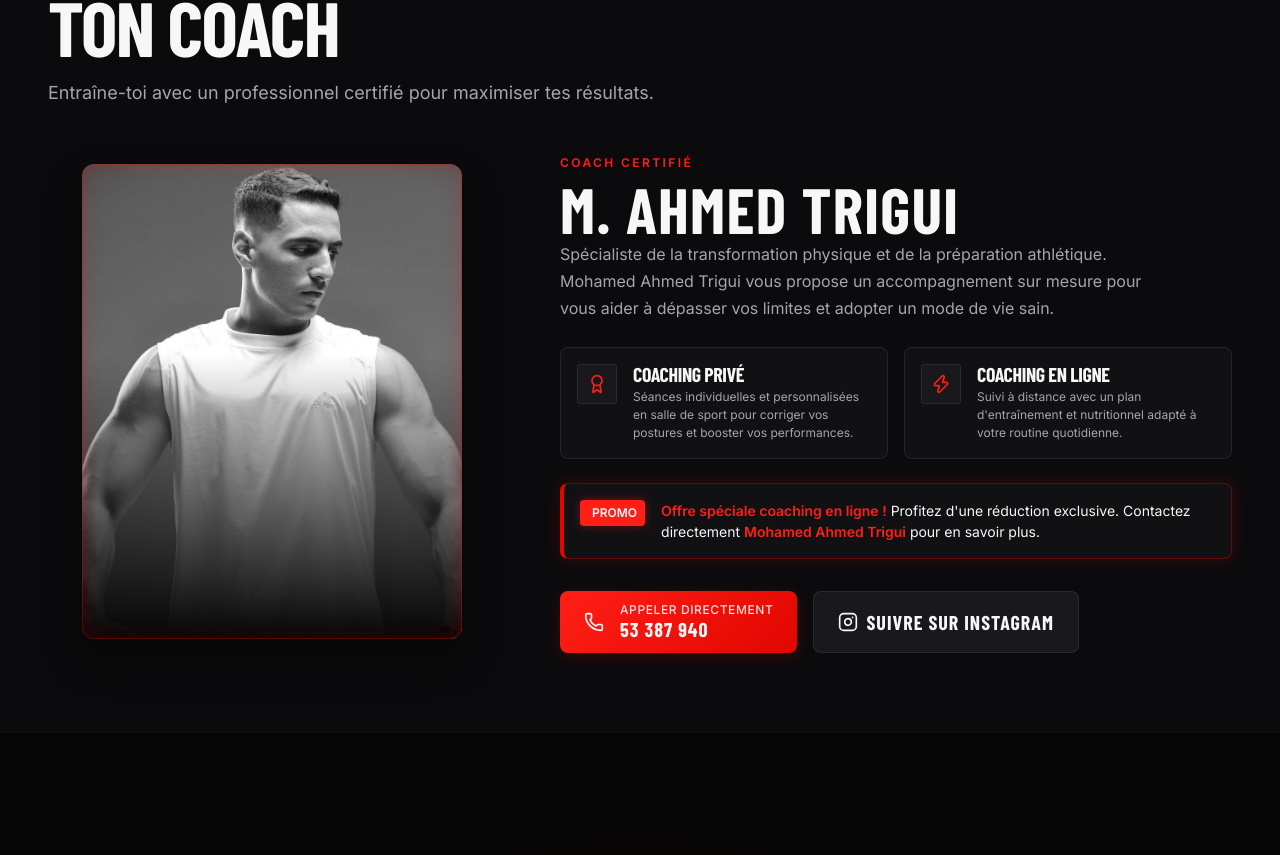
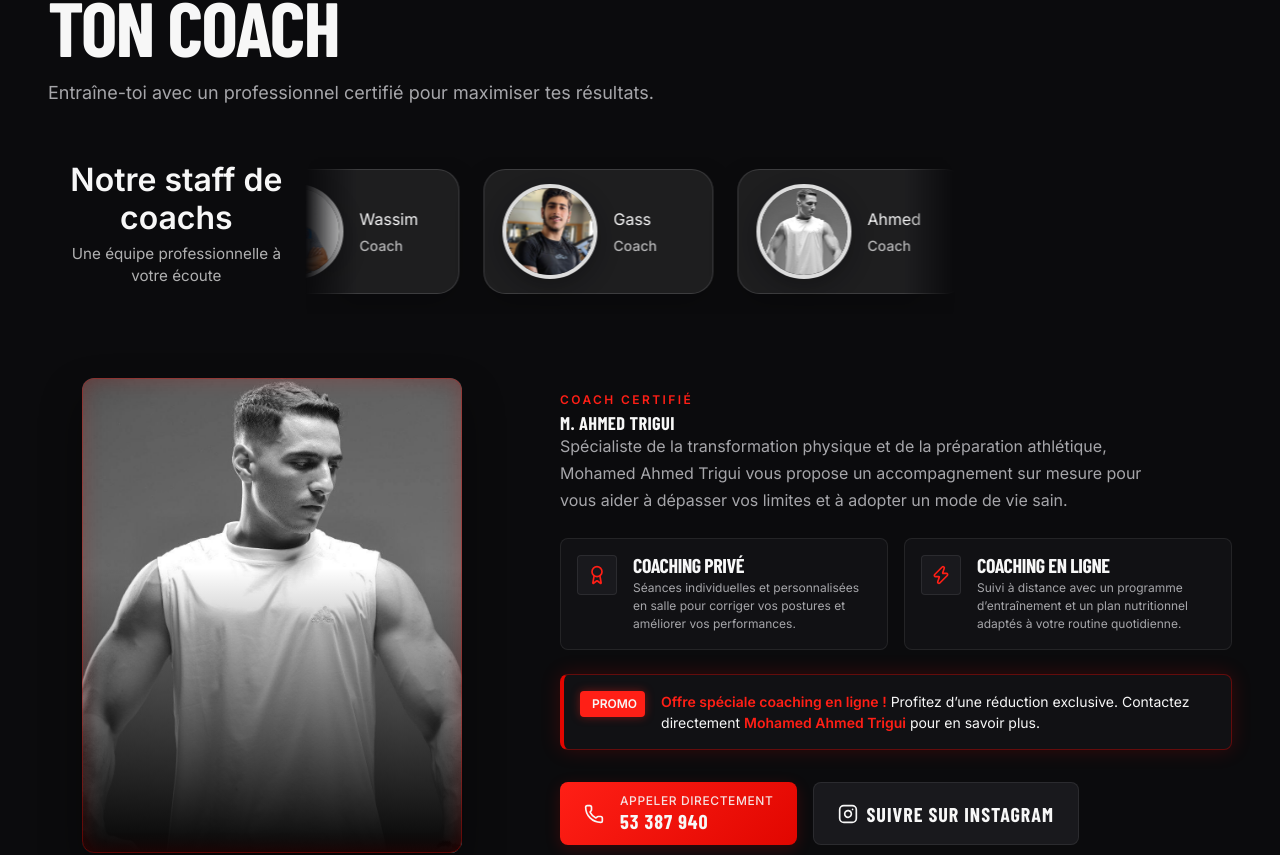
Before and after one commit to mohamedahmedtrigui/dreamgym_vitrine, a React (Vite) app: page / in a window 1280 px wide. Shown: the part 5118-5973 px from the top of the page. Built offline with nearby package versions, Linux system fonts and the light colour scheme; a web font is replaced by a local one.

Commit message:
feat: add CoachSection component with staff slider and service details, and implement reusable SectionHeading component

```diff
--- a/src/features/coach/components/CoachSection.jsx
+++ b/src/features/coach/components/CoachSection.jsx
@@ -1,11 +1,32 @@
 import { motion } from 'framer-motion'
-import { Phone, Shield, Award, Zap, Sparkles } from 'lucide-react'
+import { Phone, Award, Zap, Sparkles } from 'lucide-react'
+
 import { AnimatedSection } from '../../../shared/components/AnimatedSection'
 import { Container } from '../../../shared/components/Container'
 import { SectionHeading } from '../../../shared/components/SectionHeading'
 import { getAssetPath } from '../../../shared/utils/assetPath'
+
 import styles from './CoachSection.module.css'
-
+const coaches = [
+  {
+    name: 'Ahmed',
+    role: 'Coach',
+    image: getAssetPath('images/ahmed.jpg'),
+    imagePosition: 'center 20%',
+  },
+  {
+    name: 'Wassim',
+    role: 'Coach',
+    image: getAssetPath('images/wassim.jpg'),
+    imagePosition: 'center 25%',
+  },
+  {
+    name: 'Gass',
+    role: 'Coach',
+    image: getAssetPath('images/gass.jpg'),
+    imagePosition: 'center 20%',
+  },
+]
 function InstagramIcon({ size = 24, ...props }) {
   return (
     <svg
@@ -18,6 +39,7 @@ function InstagramIcon({ size = 24, ...props }) {
       strokeWidth="2"
       strokeLinecap="round"
       strokeLinejoin="round"
+      aria-hidden="true"
       {...props}
     >
       <rect width="20" height="20" x="2" y="2" rx="5" ry="5" />
@@ -27,9 +49,32 @@ function InstagramIcon({ size = 24, ...props }) {
   )
 }
 
+function CoachCard({ coach, duplicate = false }) {
+  return (
+    <div className={styles.coachCard}>
+      <img
+        src={coach.image}
+        alt={duplicate ? '' : `Coach ${coach.name}`}
+        className={styles.staffAvatar}
+        style={{ objectPosition: coach.imagePosition }}
+        loading="lazy"
+      />
+
+      <div className={styles.coachInfo}>
+        <span className={styles.staffCoachName}>{coach.name}</span>
+        <span className={styles.coachRole}>{coach.role}</span>
+      </div>
+    </div>
+  )
+}
+
 export function CoachSection() {
   return (
-    <section id="coach" className={styles.section} aria-labelledby="coach-heading">
+    <section
+      id="coach"
+      className={styles.section}
+      aria-labelledby="coach-heading"
+    >
       <Container>
         <AnimatedSection delay={0}>
           <div className={styles.header}>
@@ -40,52 +85,124 @@ export function CoachSection() {
               subtitle="Entraîne-toi avec un professionnel certifié pour maximiser tes résultats."
               align="left"
             />
+
+            <div className={styles.staffContainer}>
+              <div className={styles.staffHeader}>
+                <span className={styles.staffTitle}>
+                  Notre staff de coachs
+                </span>
+
+                <span className={styles.staffSubtitle}>
+                  Une équipe professionnelle à votre écoute
+                </span>
+              </div>
+
+              <div
+                className={styles.coachesSlider}
+                aria-label="Liste de nos coachs"
+              >
+                <div className={styles.coachesTrack}>
+                  <div className={styles.coachesGroup}>
+                    {coaches.map((coach) => (
+                      <CoachCard
+                        key={coach.name}
+                        coach={coach}
+                      />
+                    ))}
+                  </div>
+
+                  <div
+                    className={styles.coachesGroup}
+                    aria-hidden="true"
+                  >
+                    {coaches.map((coach) => (
+                      <CoachCard
+                        key={`${coach.name}-duplicate`}
+                        coach={coach}
+                        duplicate
+                      />
+                    ))}
+                  </div>
+                </div>
+              </div>
+            </div>
           </div>
         </AnimatedSection>
 
         <div className={styles.layout}>
-          {/* Left Column: Image with modern frame */}
+          {/* Colonne gauche : image du coach */}
           <div className={styles.imageCol}>
             <motion.div
               className={styles.imageWrapper}
               initial={{ opacity: 0, scale: 0.95 }}
               whileInView={{ opacity: 1, scale: 1 }}
-              viewport={{ once: true }}
-              transition={{ duration: 0.6, ease: [0.16, 1, 0.3, 1] }}
+              viewport={{ once: true, amount: 0.3 }}
+              transition={{
+                duration: 0.6,
+                ease: [0.16, 1, 0.3, 1],
+              }}
             >
               <img
                 src={getAssetPath('images/ahmed.jpg')}
                 alt="Coach Mohamed Ahmed Trigui"
                 className={styles.coachImage}
+                loading="lazy"
               />
-              <div className={styles.imageOverlay} />
-              <div className={styles.glowingFrame} />
+
+              <div
+                className={styles.imageOverlay}
+                aria-hidden="true"
+              />
+
+              <div
+                className={styles.glowingFrame}
+                aria-hidden="true"
+              />
             </motion.div>
           </div>
 
-          {/* Right Column: Bio, Offers, Alert, and CTAs */}
+          {/* Colonne droite : présentation et services */}
           <div className={styles.contentCol}>
             <AnimatedSection delay={0.1}>
-              <span className={styles.coachTitle}>Coach Certifié</span>
-              <h3 id="coach-heading" className={styles.coachName}>
+              <span className={styles.coachTitle}>
+                Coach certifié
+              </span>
+
+              <h3
+                id="coach-heading"
+                className={styles.coachName}
+              >
                 M. Ahmed Trigui
               </h3>
+
               <p className={styles.coachBio}>
-                Spécialiste de la transformation physique et de la préparation athlétique. Mohamed Ahmed Trigui vous propose un accompagnement sur mesure pour vous aider à dépasser vos limites et adopter un mode de vie sain.
+                Spécialiste de la transformation physique et de la
+                préparation athlétique, Mohamed Ahmed Trigui vous propose
+                un accompagnement sur mesure pour vous aider à dépasser
+                vos limites et à adopter un mode de vie sain.
               </p>
             </AnimatedSection>
 
-            {/* Coaching types */}
             <div className={styles.servicesGrid}>
               <AnimatedSection delay={0.15}>
                 <div className={styles.serviceCard}>
                   <div className={styles.serviceIconWrap}>
-                    <Award size={20} className={styles.serviceIcon} />
+                    <Award
+                      size={20}
+                      className={styles.serviceIcon}
+                      aria-hidden="true"
+                    />
                   </div>
+
                   <div>
-                    <h4 className={styles.serviceTitle}>Coaching Privé</h4>
+                    <h4 className={styles.serviceTitle}>
+                      Coaching privé
+                    </h4>
+
                     <p className={styles.serviceText}>
-                      Séances individuelles et personnalisées en salle de sport pour corriger vos postures et booster vos performances.
+                      Séances individuelles et personnalisées en salle
+                      pour corriger vos postures et améliorer vos
+                      performances.
                     </p>
                   </div>
                 </div>
@@ -94,45 +211,71 @@ export function CoachSection() {
               <AnimatedSection delay={0.2}>
                 <div className={styles.serviceCard}>
                   <div className={styles.serviceIconWrap}>
-                    <Zap size={20} className={styles.serviceIcon} />
+                    <Zap
+                      size={20}
+                      className={styles.serviceIcon}
+                      aria-hidden="true"
+                    />
                   </div>
+
                   <div>
-                    <h4 className={styles.serviceTitle}>Coaching en Ligne</h4>
+                    <h4 className={styles.serviceTitle}>
+                      Coaching en ligne
+                    </h4>
+
                     <p className={styles.serviceText}>
-                      Suivi à distance avec un plan d'entraînement et nutritionnel adapté à votre routine quotidienne.
+                      Suivi à distance avec un programme d’entraînement
+                      et un plan nutritionnel adaptés à votre routine
+                      quotidienne.
                     </p>
                   </div>
                 </div>
               </AnimatedSection>
             </div>
 
-            {/* Special Promo Alert */}
             <AnimatedSection delay={0.25}>
               <div className={styles.promoAlert}>
                 <div className={styles.promoBadge}>
-                  <Sparkles size={14} className={styles.promoBadgeIcon} />
+                  <Sparkles
+                    size={14}
+                    className={styles.promoBadgeIcon}
+                    aria-hidden="true"
+                  />
+
                   <span>Promo</span>
                 </div>
+
                 <div className={styles.promoContent}>
                   <p className={styles.promoText}>
-                    <strong>Offre spéciale coaching en ligne !</strong> Profitez d'une réduction exclusive. Contactez directement <strong>Mohamed Ahmed Trigui</strong> pour en savoir plus.
+                    <strong>
+                      Offre spéciale coaching en ligne !
+                    </strong>{' '}
+                    Profitez d’une réduction exclusive. Contactez
+                    directement{' '}
+                    <strong>Mohamed Ahmed Trigui</strong> pour en savoir
+                    plus.
                   </p>
                 </div>
               </div>
             </AnimatedSection>
 
-            {/* Contact Actions */}
             <AnimatedSection delay={0.3}>
               <div className={styles.actions}>
                 <a
-                  href="tel:53387940"
+                  href="tel:+21653387940"
                   className={styles.phoneButton}
-                  aria-label="Appeler Mohamed Ahmed Trigui au 53 38 79 40"
+                  aria-label="Appeler Mohamed Ahmed Trigui au 53 387 940"
                 >
-                  <Phone size={20} />
+                  <Phone size={20} aria-hidden="true" />
+
                   <div className={styles.phoneButtonContent}>
-                    <span className={styles.phoneLabel}>Appeler Directement</span>
-                    <span className={styles.phoneNum}>53 387 940</span>
+                    <span className={styles.phoneLabel}>
+                      Appeler directement
+                    </span>
+
+                    <span className={styles.phoneNum}>
+                      53 387 940
+                    </span>
                   </div>
                 </a>
 
--- a/src/features/coach/components/CoachSection.module.css
+++ b/src/features/coach/components/CoachSection.module.css
@@ -230,6 +230,7 @@
   from {
     transform: rotate(0deg);
   }
+
   to {
     transform: rotate(360deg);
   }
@@ -324,3 +325,233 @@
 .instaButton:active {
   transform: translateY(0);
 }
+
+/* Staff indicators next to "Notre Équipe" */
+.staffContainer {
+  display: flex;
+  align-items: center;
+  gap: var(--space-2);
+  margin-left: var(--space-2);
+}
+
+.avatarStack {
+  display: flex;
+  align-items: center;
+}
+
+.staffAvatar {
+  width: 95px;
+  height: 95px;
+  min-width: 95px;
+  min-height: 95px;
+
+  display: block;
+  flex-shrink: 0;
+
+  object-fit: cover;
+  object-position: center center;
+
+  border-radius: 50%;
+  border: 4px solid rgba(255, 255, 255, 0.85);
+  box-shadow: 0 8px 22px rgba(0, 0, 0, 0.28);
+}
+
+.staffAvatar:first-child {
+  margin-left: 0;
+}
+
+.staffAvatar:hover {
+  transform: scale(1.2);
+  z-index: 2;
+  border-color: var(--color-red-bright);
+}
+
+.staffLabel {
+  font-family: var(--font-body);
+  font-size: 0.7rem;
+  font-weight: 500;
+  text-transform: uppercase;
+  letter-spacing: 0.08em;
+  color: var(--color-muted);
+  opacity: 0.8;
+}
+
+.staffContainer {
+  width: 100%;
+  max-width: 900px;
+  margin-top: 24px;
+  padding: 24px 0;
+  overflow: hidden;
+}
+
+.staffHeader {
+  display: flex;
+  flex-direction: column;
+  align-items: center;
+  gap: 5px;
+  margin-bottom: 22px;
+  text-align: center;
+}
+
+.staffTitle {
+  font-size: clamp(1.35rem, 3vw, 2rem);
+  font-weight: 800;
+  line-height: 1.2;
+}
+
+.staffSubtitle {
+  font-size: 0.95rem;
+  font-weight: 400;
+  opacity: 0.7;
+}
+
+.coachesSlider {
+  position: relative;
+  width: 100%;
+  overflow: hidden;
+  padding: 12px 0 20px;
+
+  mask-image: linear-gradient(to right,
+      transparent,
+      black 8%,
+      black 92%,
+      transparent);
+
+  -webkit-mask-image: linear-gradient(to right,
+      transparent,
+      black 8%,
+      black 92%,
+      transparent);
+}
+
+.coachesTrack {
+  display: flex;
+  width: max-content;
+  gap: 24px;
+  animation: coachesScroll 16s linear infinite;
+  will-change: transform;
+}
+
+.coachesSlider:hover .coachesTrack {
+  animation-play-state: paused;
+}
+
+.coachesGroup {
+  display: flex;
+  flex-shrink: 0;
+  gap: 24px;
+}
+
+.coachCard {
+  display: flex;
+  align-items: center;
+  flex-shrink: 0;
+  width: 230px;
+  min-height: 125px;
+  padding: 14px 18px;
+  gap: 16px;
+
+  border: 1px solid rgba(255, 255, 255, 0.14);
+  border-radius: 22px;
+  background: rgba(255, 255, 255, 0.08);
+  box-shadow: 0 12px 30px rgba(0, 0, 0, 0.18);
+  backdrop-filter: blur(12px);
+  -webkit-backdrop-filter: blur(12px);
+
+  transition:
+    transform 0.3s ease,
+    background 0.3s ease,
+    border-color 0.3s ease;
+}
+
+.coachCard:hover {
+  transform: translateY(-7px) scale(1.02);
+  background: rgba(255, 255, 255, 0.14);
+  border-color: rgba(255, 255, 255, 0.3);
+}
+
+.staffAvatar {
+  width: 95px;
+  height: 95px;
+  flex-shrink: 0;
+  object-fit: cover;
+  object-position: center;
+  border-radius: 50%;
+  border: 4px solid rgba(255, 255, 255, 0.85);
+  box-shadow: 0 8px 22px rgba(0, 0, 0, 0.28);
+}
+
+.coachInfo {
+  display: flex;
+  flex-direction: column;
+  align-items: flex-start;
+  gap: 4px;
+}
+
+.coachName {
+  font-size: 1.15rem;
+  font-weight: 800;
+}
+
+.coachRole {
+  font-size: 0.88rem;
+  font-weight: 500;
+  opacity: 0.7;
+}
+
+@keyframes coachesScroll {
+  from {
+    transform: translateX(0);
+  }
+
+  to {
+    transform: translateX(calc(-50% - 12px));
+  }
+}
+
+@media (max-width: 600px) {
+  .staffContainer {
+    padding: 18px 0;
+  }
+
+  .coachCard {
+    width: 190px;
+    min-height: 105px;
+    padding: 12px 14px;
+    gap: 12px;
+  }
+
+  .staffAvatar {
+    width: 76px;
+    height: 76px;
+  }
+
+  .coachName {
+    font-size: 1rem;
+  }
+
+  .coachesTrack,
+  .coachesGroup {
+    gap: 16px;
+  }
+
+  @keyframes coachesScroll {
+    from {
+      transform: translateX(0);
+    }
+
+    to {
+      transform: translateX(calc(-50% - 8px));
+    }
+  }
+}
+
+@media (prefers-reduced-motion: reduce) {
+  .coachesTrack {
+    animation: none;
+  }
+
+  .coachesSlider {
+    overflow-x: auto;
+  }
+}
--- a/src/shared/components/SectionHeading.jsx
+++ b/src/shared/components/SectionHeading.jsx
@@ -3,13 +3,14 @@ import styles from './SectionHeading.module.css'
 /**
  * Reusable section heading with numbered label and optional subtitle.
  */
-export function SectionHeading({ number, label, title, subtitle, align = 'left' }) {
+export function SectionHeading({ number, label, title, subtitle, align = 'left', children }) {
   return (
     <div className={`${styles.wrapper} ${styles[align]}`}>
-      {(number || label) && (
+      {(number || label || children) && (
         <div className={styles.meta}>
           {number && <span className={styles.number}>{number}</span>}
           {label && <span className={styles.label}>{label}</span>}
+          {children}
         </div>
       )}
       <h2 className={styles.title}>{title}</h2>
--- a/src/shared/components/SectionHeading.module.css
+++ b/src/shared/components/SectionHeading.module.css
@@ -17,6 +17,7 @@
 .meta {
   display: flex;
   align-items: center;
+  flex-wrap: wrap;
   gap: var(--space-3);
 }
 
```
Also changed, not shown: public/images/gass.jpg (added), public/images/wassim.jpg (added).
